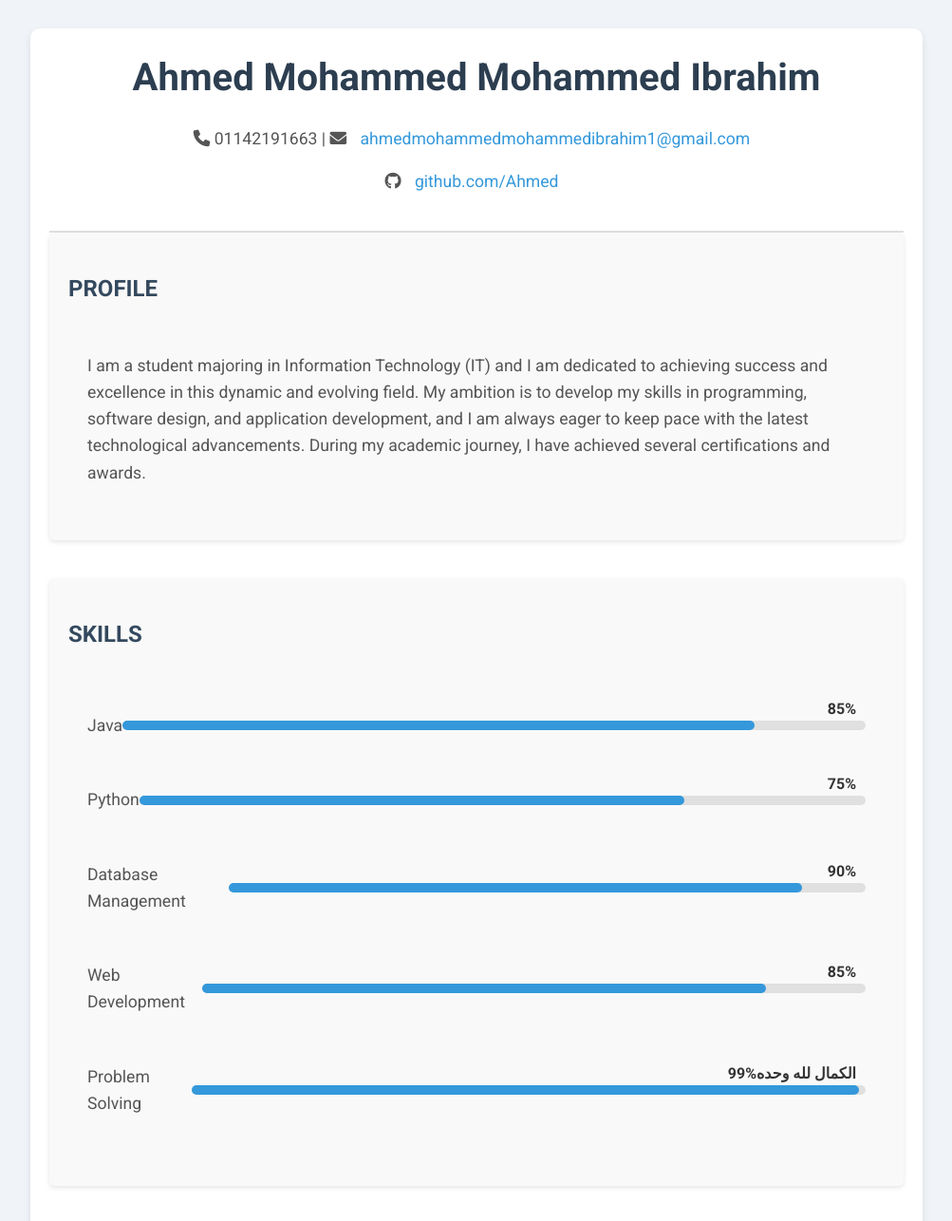
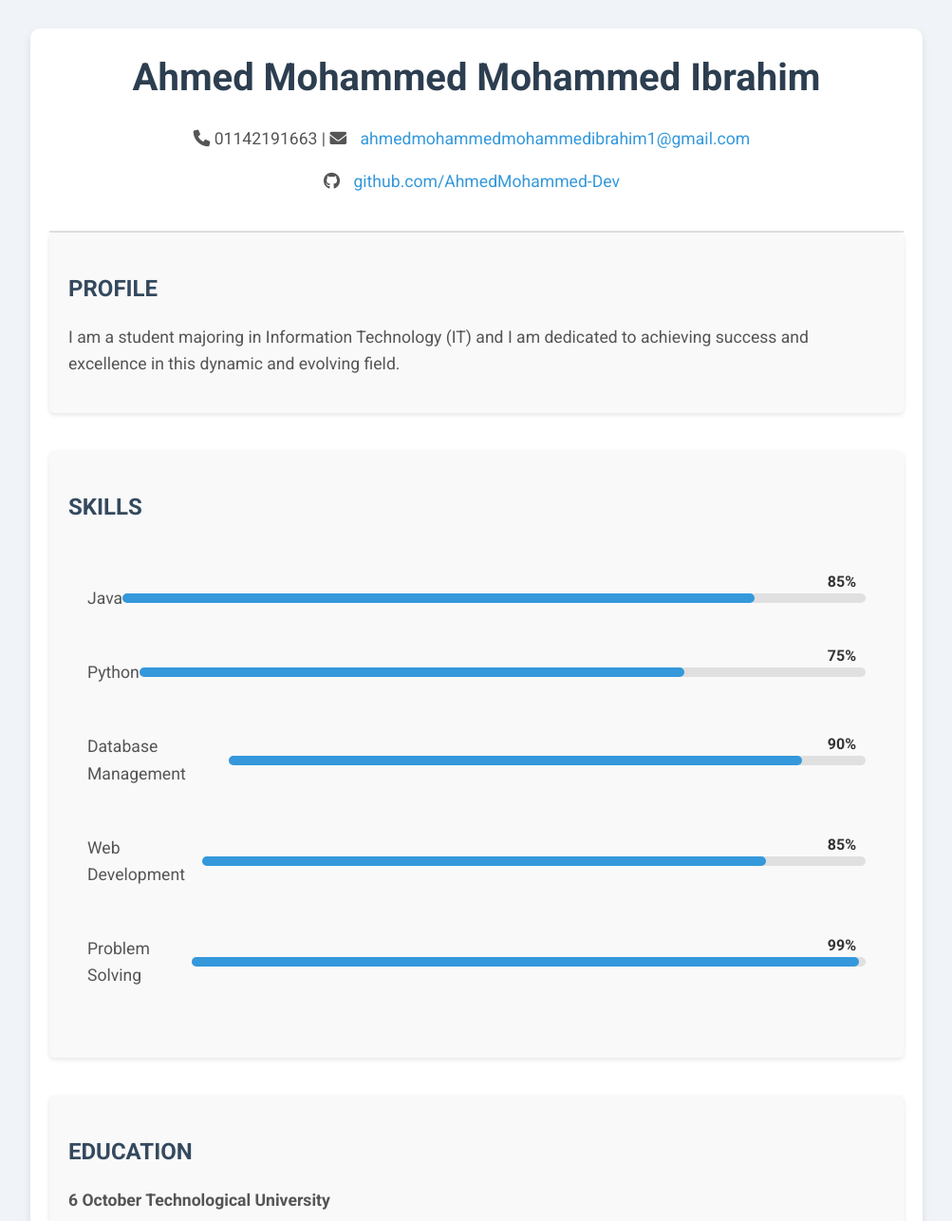
Before and after one commit to AhmedMohammed-Dev/testweb, a plain HTML site: page index.html in a window 1280 px wide. Shown: the top 1286 px of the page at 95% size, without its empty margins (138-1141 px from the left). Drawn offline with Linux system fonts and the light colour scheme.

Commit message:
Update index.html

```diff
--- a/index.html
+++ b/index.html
@@ -17,15 +17,13 @@
                 <i class="fas fa-envelope"></i> <a href="mailto:ahmedmohammedmohammedibrahim1@gmail.com">ahmedmohammedmohammedibrahim1@gmail.com</a>
             </p>
             <p class="contact-info">
-                <i class="fab fa-github"></i> <a href="https://github.com/AHMEDQWERTYU" target="_blank">github.com/Ahmed</a>
+                <i class="fab fa-github"></i> <a href="https://github.com/AhmedMohammed-Dev" target="_blank">github.com/AhmedMohammed-Dev</a>
             </p>
         </div>
 
         <div class="section">
             <h2 class="section-title">Profile</h2>
-            <div class="section-content">
-                <p>I am a student majoring in Information Technology (IT) and I am dedicated to achieving success and excellence in this dynamic and evolving field. My ambition is to develop my skills in programming, software design, and application development, and I am always eager to keep pace with the latest technological advancements. During my academic journey, I have achieved several certifications and awards.</p>
-            </div>
+            <p>I am a student majoring in Information Technology (IT) and I am dedicated to achieving success and excellence in this dynamic and evolving field.</p>
         </div>
 
         <div class="section">
@@ -63,19 +61,16 @@
                     <p>Problem Solving</p>
                     <div class="bar">
                         <div class="progress" style="width: 99%;"></div>
-                        <span class="percentage"> الكمال لله وحده%99 </span>
+                        <span class="percentage">99%</span>
                     </div>
                 </div>
             </div>
         </div>
 
-        <!-- قسم التعليم -->
         <div class="section">
             <h2 class="section-title">Education</h2>
-            <div class="section-content">
             <p><strong>6 October Technological University</strong></p>
             <p>IT Department, Batch 2023</p>
-                <p>Second-year student</p>
             <p>Relevant Courses:</p>
             <ul>
                 <li>Database Management Systems</li>
@@ -83,11 +78,9 @@
                 <li>Software Engineering</li>
             </ul>
         </div>
-        </div>
 
         <div class="section">
             <h2 class="section-title">Certifications</h2>
-            <div class="section-content">
             <ul>
                 <li>MTA Introduction to Java Programming - Microsoft Technology Associate</li>
                 <li>Java Foundations - Oracle Academy</li>
@@ -100,13 +93,10 @@
                 <li>Internship ICT Program - Afro</li>
             </ul>
         </div>
-        </div>
 
         <div class="section">
             <h2 class="section-title">Goal</h2>
-            <div class="section-content">
             <p>Achieving success and excellence in IT. Optimistic about continuous skill and knowledge development. Ready for challenges and dedicated to lifelong learning.</p>
-            </div>
         </div>
     </div>
 </body>
```
Lines whose indentation alone changed are shown as unchanged.
